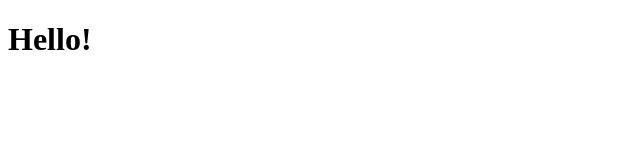
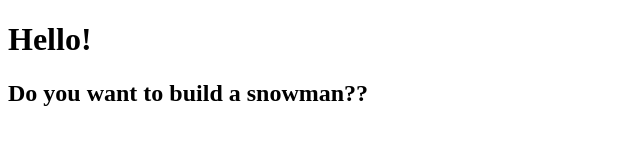
Before and after one commit to cameronzipp/new-project, a plain HTML site: page index.html in a window 1280 px wide. Shown: the whole page, without its empty margins (0-640 px from the left). Drawn offline with Linux system fonts and the light colour scheme.

Commit message:
Subheader added

```diff
--- a/index.html
+++ b/index.html
@@ -5,6 +5,7 @@
     <title>Testing Version control</title>
 </head>
 <body>
-  <h1>Hello!</h1>
+    <h1>Hello!</h1>
+    <h2>Do you want to build a snowman??</h2>
 </body>
 </html>
```
